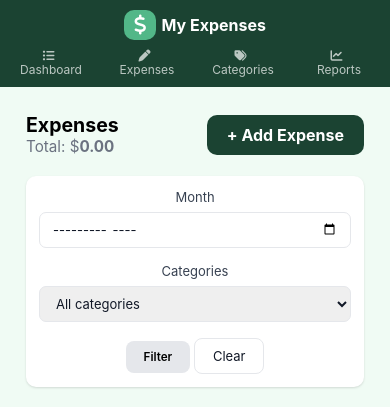
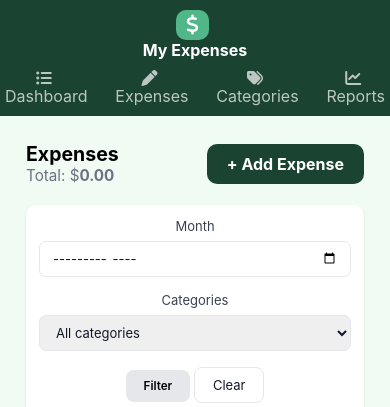
Before and after one commit to ibrahim-hamdouna/my-expenses, a Django app: page /expenses/expenses/ in a window 390 px wide. Shown: the top 407 px of the page. Run offline with Django 5.2, Linux system fonts and the light colour scheme; the visitor is signed in with stand-in values (Sample User, id 1); data that the repository does not hold is empty.

Commit message:
daf1aa9 Fix mobile header overflow

```diff
--- a/static/css/base.css
+++ b/static/css/base.css
@@ -97,15 +97,17 @@ main {
     header nav {
         display: flex;
         flex-direction: column;
-        align-items: center;
         gap: 10px;
     }
+    header nav .logo i {
+        padding: 5px 10px;
+        margin-right: 5px;
+    }
     header nav ul {
-        display: grid;
-        grid-template-columns: repeat(4, minmax(0, 1fr));
-        width: 100%;
+        display: flex;
+        justify-content: space-between;
         align-items: center;
-        gap: 4px;
+        gap: 7px;
     }
     header nav ul li {
         display: flex;
@@ -123,14 +125,7 @@ main {
         padding: 0;
         border: none;
     }
-    header nav .logo i {
-        padding: 5px 10px;
-        margin-right: 5px;
-    }
-    header nav .logo {
-        flex-direction: row;
-    }
-    header nav ul li a {
-        font-size: 12px;
+    header nav ul {
+        font-size: 14px;
     }
 }
```
